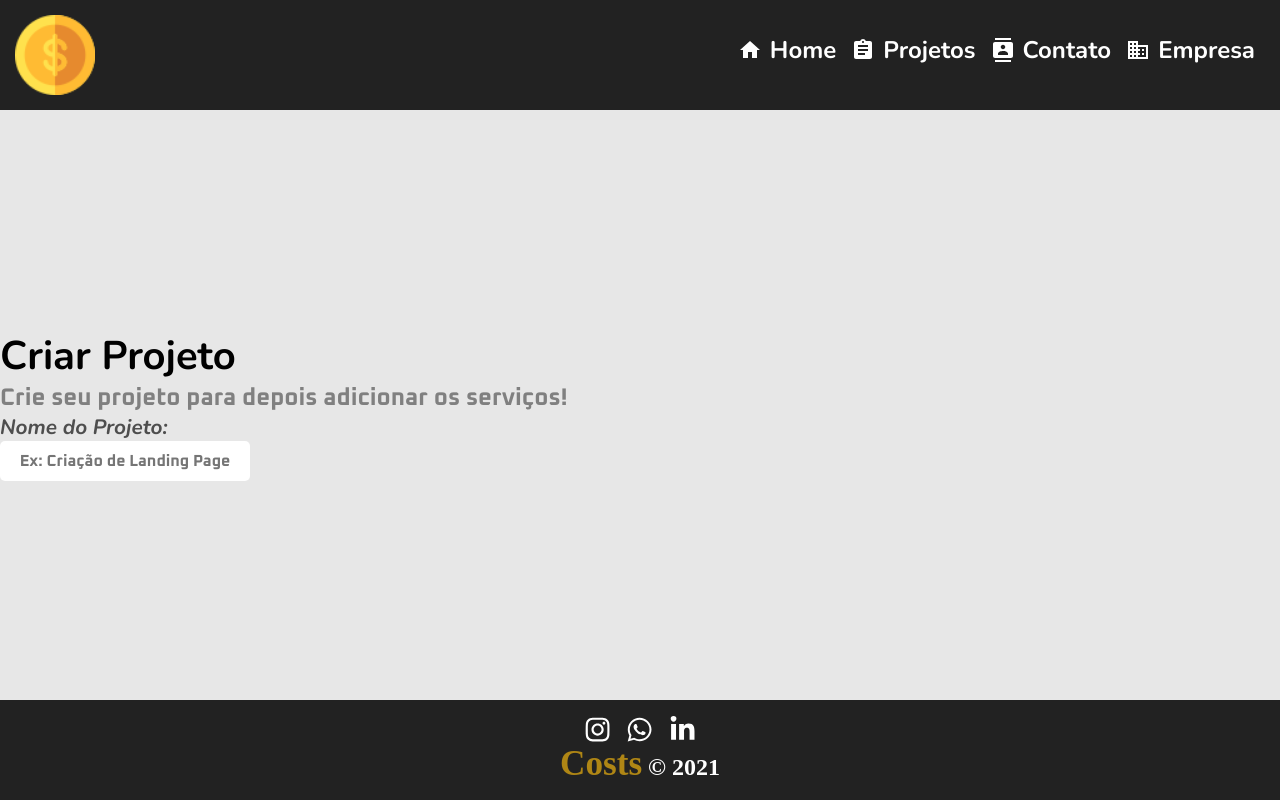
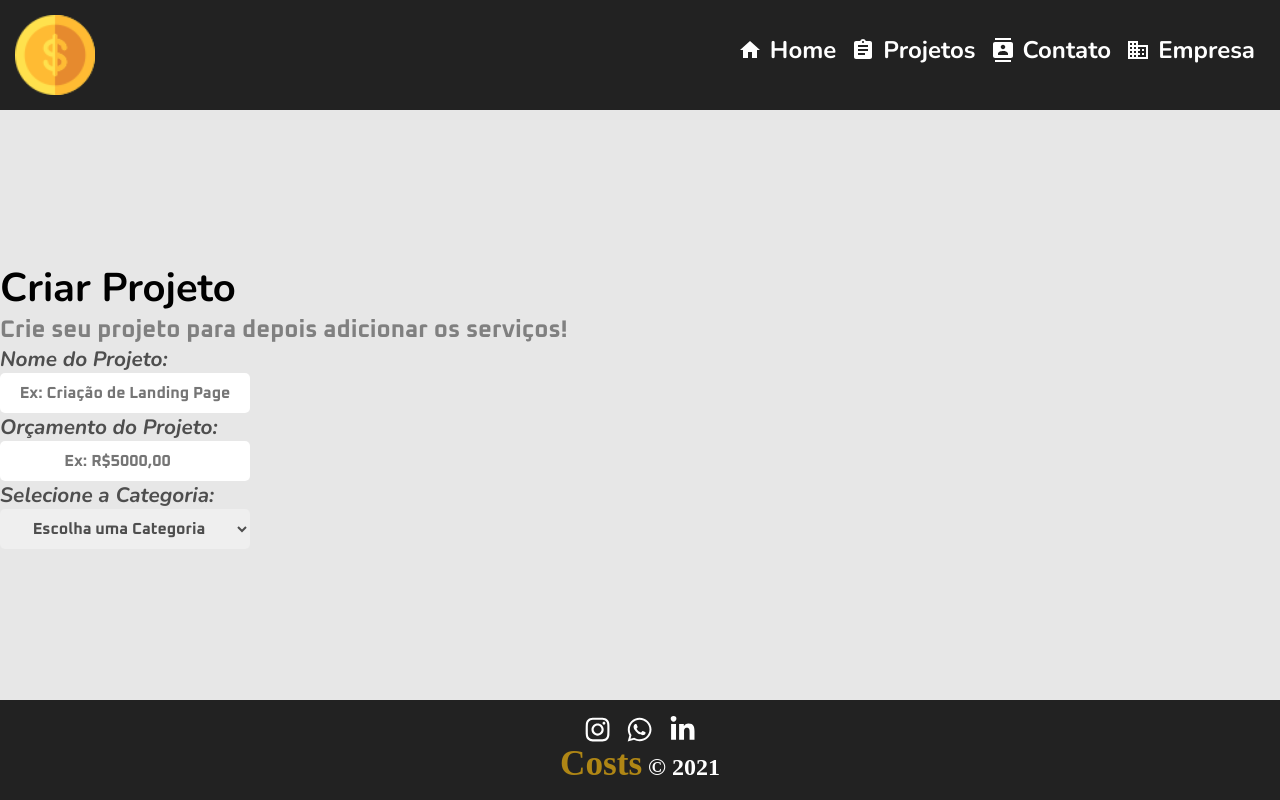
Before and after one commit to Kauadasilvalourenco/projeto_costs, a React (Vite) app: page /criarProjeto in a window 1280 px wide. Built offline with nearby package versions, Linux system fonts and the light colour scheme; a web font is replaced by a local one.

Commit message:
feat: Criado estrutura e estilo componente Select

```diff
--- /dev/null
+++ b/src/components/_select/Select.jsx
@@ -0,0 +1,26 @@
+import styleSelect from "./Select.module.css";
+// import css;
+
+function Select({name, id, options, onChange, style}) {
+    return(
+        <div>
+            <select
+                name={name}
+                id={id}
+                onChange={onChange}
+                className={`${styleSelect.select} ${style}`}
+                required
+            >
+                <option hidden>Escolha uma Categoria</option>
+
+                {options.map((option) => (
+                    <option key={option.id} value={option.nome} className={styleSelect.option}>
+                        {option.nome}
+                    </option>
+                ))}
+            </select>
+        </div>
+    )
+}
+
+export default Select;
--- /dev/null
+++ b/src/components/_select/Select.module.css
@@ -0,0 +1,18 @@
+.select {
+    min-width: 250px;
+    height: 40px;
+    font-family: var(--fonte_paragrafo);
+    font-size: 1rem;
+    font-weight: bold;
+    color: var(--cor_label);
+    text-align: center;
+    border: none;
+    border-radius: 5px;
+    padding: 5px;
+}
+
+.option {
+    text-align: left;
+    color: #000000;
+    font-weight: bold;
+}
--- a/src/pages/criar-projeto/CriarProjeto.jsx
+++ b/src/pages/criar-projeto/CriarProjeto.jsx
@@ -4,9 +4,17 @@ import { useId } from "react";
 import Typography from "../../components/_typography/Typography";
 import Label from "../../components/_label/Label";
 import Input from "../../components/_input/Input";
+import Select from "../../components/_select/Select";
 // import components;
 
 function CriarProjeto() {
+    const categorias = [
+        {id: 1, nome: "Infra"},
+        {id: 2, nome: "Planejamento"},
+        {id: 3, nome: "Desenvolvimento"},
+        {id: 4, nome: "Design"}
+    ];
+
     const ID = useId();
 
     return(
@@ -25,6 +33,7 @@ function CriarProjeto() {
             </Typography>
 
             <form>
+
                 <div className="conteiner_nome_projeto">
                     <Label
                         htmlFor={`${ID}-nome_projeto`}
@@ -38,6 +47,34 @@ function CriarProjeto() {
                       placeholder={"Ex: Criação de Landing Page"}
                     />
                 </div>
+
+                <div className="conteiner_orcamento_projeto">
+                    <Label
+                        htmlFor={`${ID}-orcamento_projeto`}
+                    >
+                        Orçamento do Projeto:
+                    </Label>
+                    <Input
+                      type={"number"}
+                      name={`${ID}-orcamento_projeto`}
+                      id={`${ID}-orcamento_projeto`}
+                      placeholder={"Ex: R$5000,00"}
+                    />
+                </div>
+
+                <div className="conteiner_categorias_projeto">
+                    <Label
+                        htmlFor={`${ID}-categorias_projeto`}
+                    >
+                        Selecione a Categoria:
+                    </Label>
+                    <Select
+                        name={`${ID}-categorias_projeto`}
+                        id={`${ID}-categorias_projeto`}
+                        options={categorias}
+                    />
+                </div>
+
             </form>
 
         </div>
```
